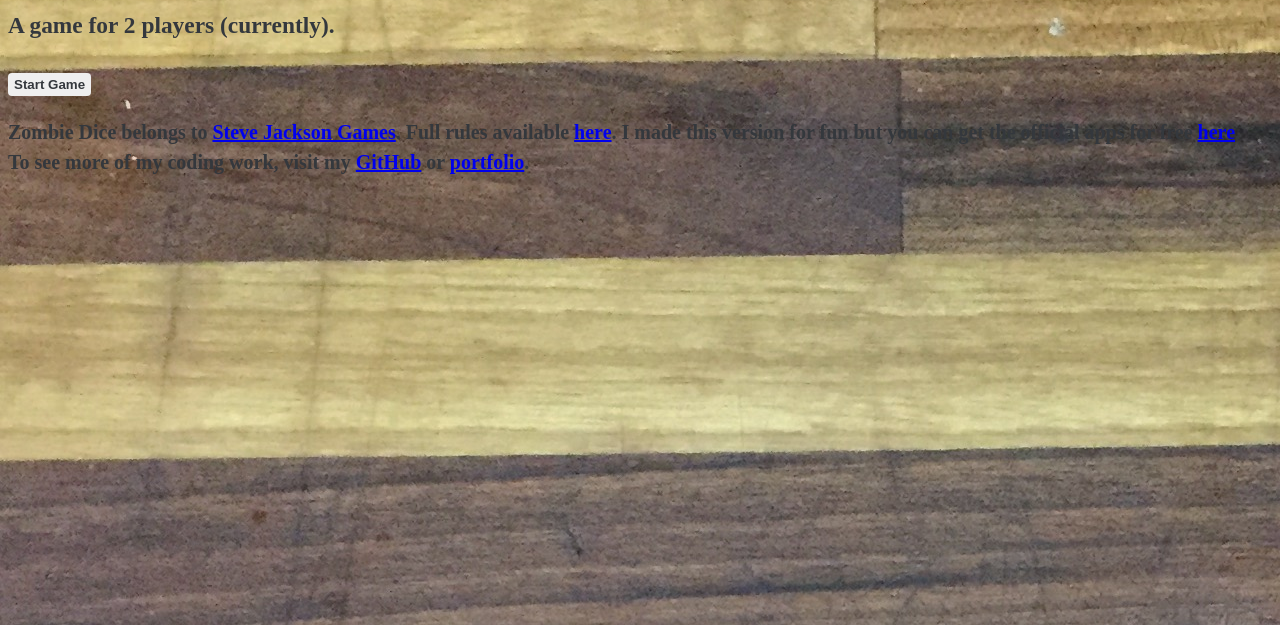
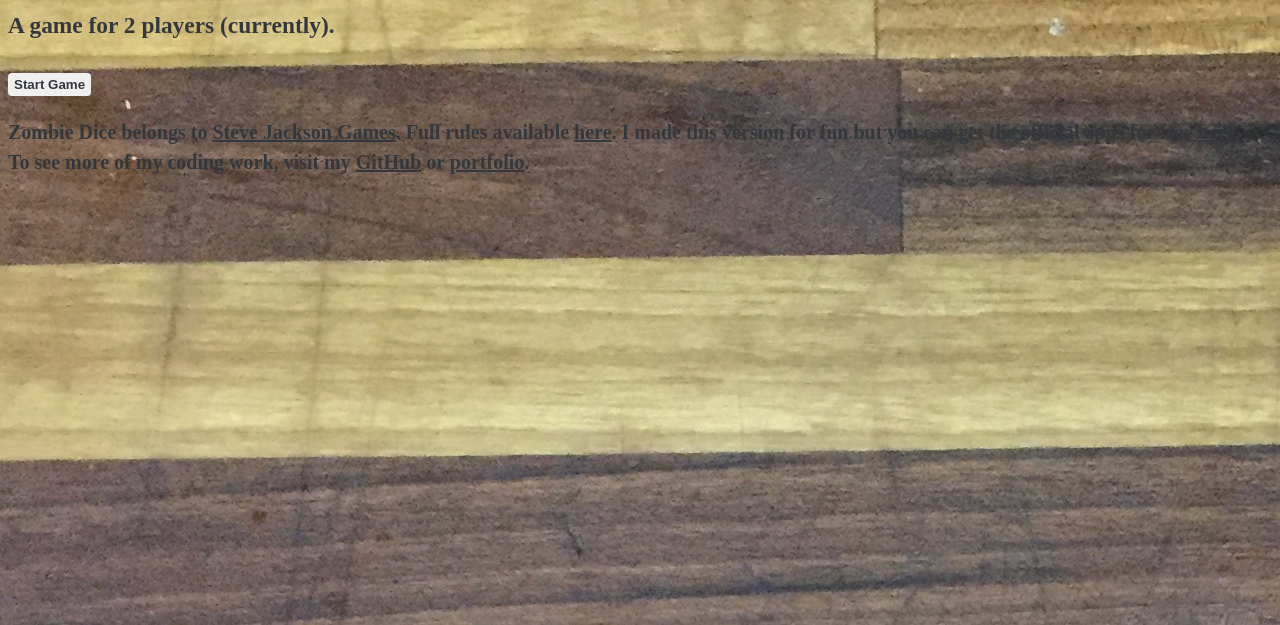
Before and after one commit to camcginty/zombie-dice-client, a website built with webpack: page index.html in a window 1280 px wide. Shown: the part 175-800 px from the top of the page. Built offline with nearby package versions, Linux system fonts and the light colour scheme.

Commit message:
Minor CSS edit

```diff
--- a/assets/styles/index.scss
+++ b/assets/styles/index.scss
@@ -1,5 +1,9 @@
 // $icon-font-path: '~bootstrap-sass/assets/fonts/bootstrap/';
 // @import '~bootstrap-sass/assets/stylesheets/bootstrap';
+
+a {
+  color: #34383d;
+}
 
 body {
   background-image: url('../../public/images/background.jpg');
```
